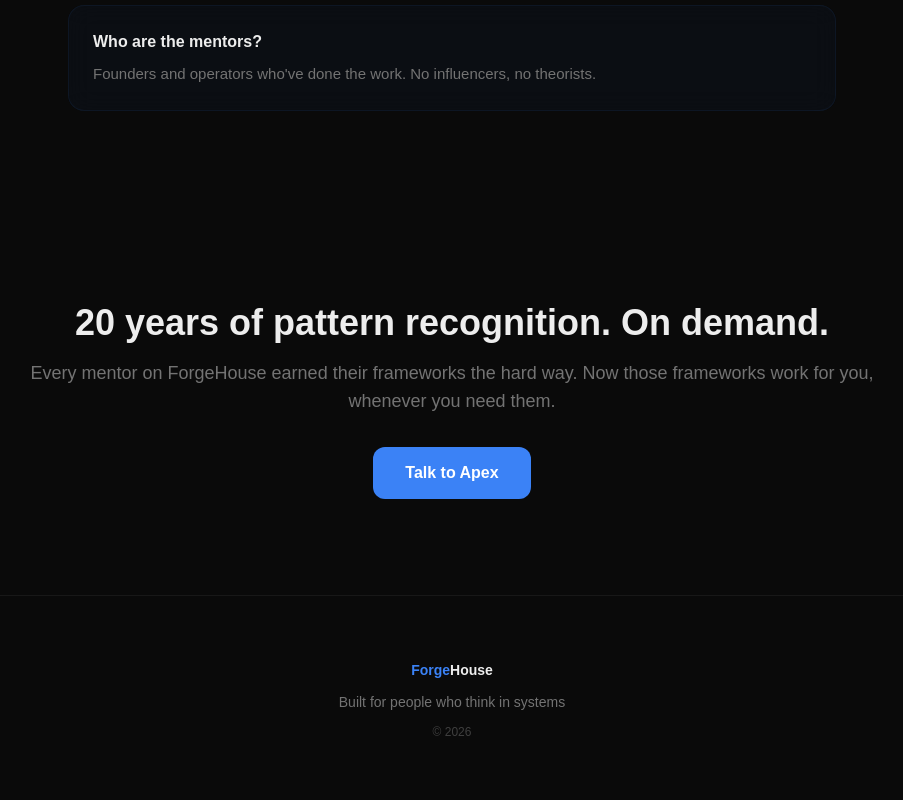
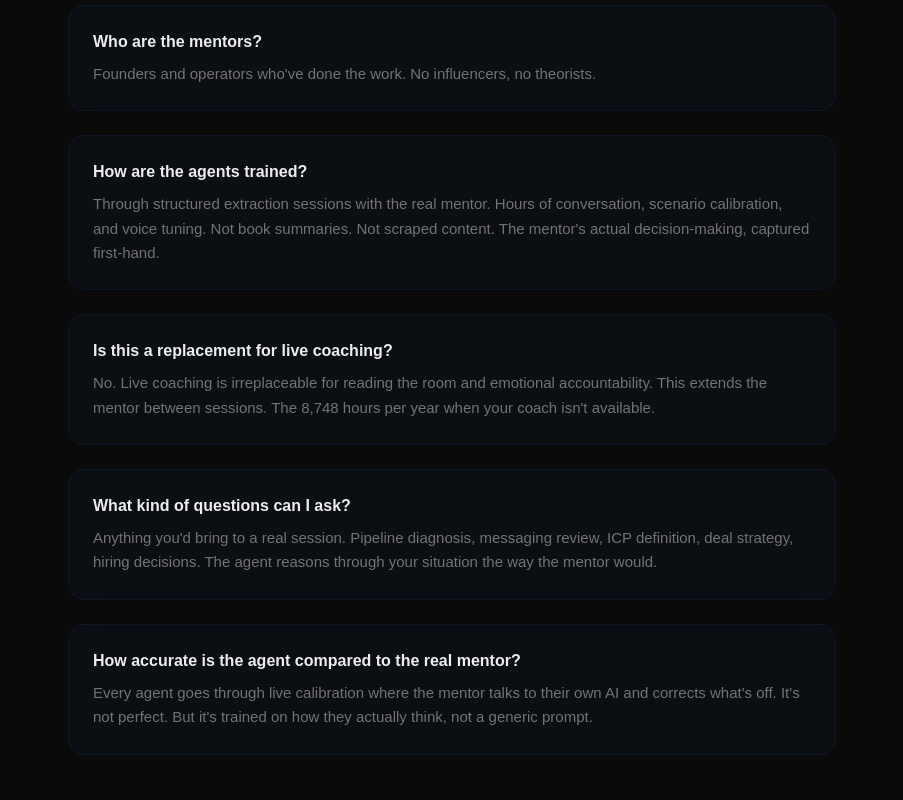
Before and after one commit to Apex-Sudo/forgehouse-site, a Next.js app: page /pricing in a window 1280 px wide. Shown: the part 2020-2820 px from the top of the page, without its empty margins (188-1091 px from the left). Built offline with nearby package versions, Linux system fonts and the light colour scheme.

Commit message:
Add 4 FAQ questions + JSON-LD schema for SEO/LLM discovery

```diff
--- a/src/app/pricing/page.tsx
+++ b/src/app/pricing/page.tsx
@@ -34,11 +34,44 @@ const faq = [
     q: "Who are the mentors?",
     a: "Founders and operators who've done the work. No influencers, no theorists.",
   },
+  {
+    q: "How are the agents trained?",
+    a: "Through structured extraction sessions with the real mentor. Hours of conversation, scenario calibration, and voice tuning. Not book summaries. Not scraped content. The mentor's actual decision-making, captured first-hand.",
+  },
+  {
+    q: "Is this a replacement for live coaching?",
+    a: "No. Live coaching is irreplaceable for reading the room and emotional accountability. This extends the mentor between sessions. The 8,748 hours per year when your coach isn't available.",
+  },
+  {
+    q: "What kind of questions can I ask?",
+    a: "Anything you'd bring to a real session. Pipeline diagnosis, messaging review, ICP definition, deal strategy, hiring decisions. The agent reasons through your situation the way the mentor would.",
+  },
+  {
+    q: "How accurate is the agent compared to the real mentor?",
+    a: "Every agent goes through live calibration where the mentor talks to their own AI and corrects what's off. It's not perfect. But it's trained on how they actually think, not a generic prompt.",
+  },
 ];
+
+const faqJsonLd = {
+  "@context": "https://schema.org",
+  "@type": "FAQPage",
+  mainEntity: faq.map((item) => ({
+    "@type": "Question",
+    name: item.q,
+    acceptedAnswer: {
+      "@type": "Answer",
+      text: item.a,
+    },
+  })),
+};
 
 export default function PricingPage() {
   return (
     <div className="pt-16">
+      <script
+        type="application/ld+json"
+        dangerouslySetInnerHTML={{ __html: JSON.stringify(faqJsonLd) }}
+      />
       {/* Hero */}
       <section className="gradient-hero px-6 py-28 md:py-36 max-w-4xl mx-auto text-center">
         <h1 className="text-4xl md:text-5xl lg:text-6xl font-bold tracking-tight leading-[1.1] mb-6">
```
